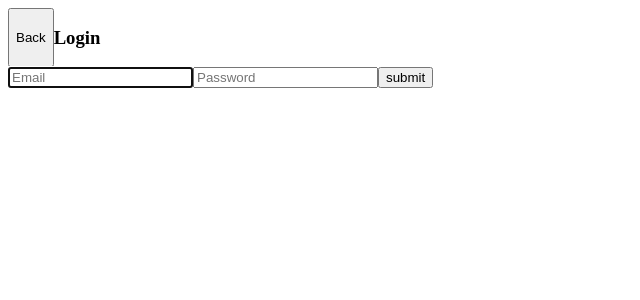
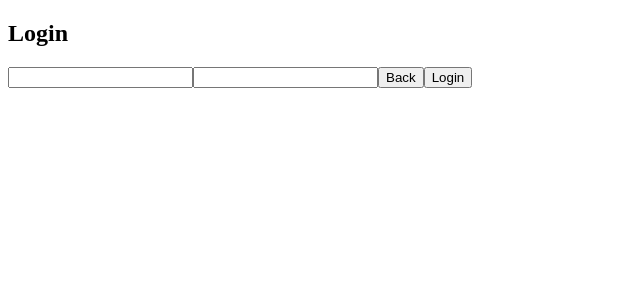
Before and after one commit to immuto-inc/Chrome-Extension, a React (Create React App) app in the folder immuto-extension/: page / in a window 1280 px wide. Both pictures are taken after a click on the button "Login". Shown: the top 300 px of the page, without its empty margins (0-640 px from the left). Built offline with nearby package versions, Linux system fonts and the light colour scheme.

Commit message:
core funcitonaity finished

```diff
--- a/immuto-extension/public/_locales/en/messages.json
+++ b/immuto-extension/public/_locales/en/messages.json
@@ -8,7 +8,7 @@
         "description": "Extension description"
     },
     "openContextMenuTitle": {
-        "message": "Backup With Immuto",
+        "message": "Verify/Backup With Immuto",
         "description": "context menu button text"
     }
 }
--- a/immuto-extension/public/upload_frame.html
+++ b/immuto-extension/public/upload_frame.html
@@ -28,7 +28,7 @@ iframe {
 </style>
 <body>
     <div id="modal-body">
-        <h2>Would you like to store a backup of this file?</h2>
+        <h2>No reccord exists for this file. Create one?</h2>
         <label for="name">Record Name: </label>
         <input
             type="text"
--- /dev/null
+++ b/immuto-extension/src/components/AutoPrompt.js
@@ -0,0 +1,26 @@
+import React, { useEffect, useState } from "react";
+
+export default function AutoPrompt() {
+    const [autoPrompt, setAutoPrompt] = useState("off");
+
+    useEffect(() => {
+        setAutoPrompt(window.localStorage.IMMUTO_EXTENSION_autoPrompt);
+    }, []);
+
+    const handleClick = () => {
+        if (autoPrompt === "on") {
+            setAutoPrompt("off");
+            window.localStorage.IMMUTO_EXTENSION_autoPrompt = "off";
+        } else {
+            setAutoPrompt("on");
+            window.localStorage.IMMUTO_EXTENSION_autoPrompt = "on";
+        }
+    };
+
+    return (
+        <div>
+            Auto-Prompt:
+            <button onClick={() => handleClick()}>{autoPrompt}</button>
+        </div>
+    );
+}
--- a/immuto-extension/src/components/Dashboard.js
+++ b/immuto-extension/src/components/Dashboard.js
@@ -7,7 +7,6 @@ let im = Immuto.init(true, "https://dev.immuto.io");
 
 export default function Dashboard({ redirect }) {
     if (im.authToken) {
-        console.log("token: ", im.authToken);
         return <LoggedInDashboard redirect={redirect} />;
     } else {
         return <LoggedOutDashboard redirect={redirect} />;
--- a/immuto-extension/src/components/LoggedInDashboard.js
+++ b/immuto-extension/src/components/LoggedInDashboard.js
@@ -1,14 +1,15 @@
 import React from "react";
+import AutoPrompt from "./AutoPrompt";
 import FileUpload from "./FileUpload";
-const Immuto = window.Immuto; // Load global, injected by pre-built immuto.js
+
+const Immuto = window.Immuto;
 let im = Immuto.init(true, "https://dev.immuto.io");
 export default function LoggedInDashboard({ redirect }) {
     const handleLogout = async () => {
         await im
             .deauthenticate()
             .then((res) => {
-                window.localStorage.password = "";
-                console.log("logged out");
+                window.localStorage.IMMUTO_EXTENSION_password = "";
             })
             .catch((err) => console.error(err));
         redirect("login");
@@ -17,6 +18,7 @@ export default function LoggedInDashboard({ redirect }) {
     return (
         <>
             <div style={{ display: "inline-flex" }}>
+                <AutoPrompt />
                 <FileUpload />
                 <button onClick={() => handleLogout()}>Logout</button>
             </div>
--- a/immuto-extension/src/components/Login.js
+++ b/immuto-extension/src/components/Login.js
@@ -1,45 +1,54 @@
-import { ErrorMessage, Field, Form, Formik } from "formik";
-import React from "react";
-import * as LoginService from "./login.service";
+import React, { useState } from "react";
+const Immuto = window.Immuto;
+let im = Immuto.init(true, "https://dev.immuto.io");
 
 export default function Login({ redirect }) {
+    const [email, setEmail] = useState("");
+    const [password, setPassword] = useState("");
+    const [error, setError] = useState("");
+
+    const handleSubmit = async (e) => {
+        e.preventDefault();
+
+        await im.deauthenticate().catch((err) => console.error(err));
+
+        await im
+            .authenticate(email, password)
+            .then((authToken) => {
+                if (authToken) {
+                    console.log("Login Successful");
+                    window.localStorage.IMMUTO_EXTENSION_password = password;
+                    redirect("dashboard");
+                }
+            })
+            .catch((err) => {
+                console.error(err);
+            });
+        setEmail("");
+        setPassword("");
+        setError("incorrect credentials");
+    };
+
     return (
         <>
-            <div style={{ display: "inline-flex" }}>
-                <button onClick={() => redirect("dashboard")}>Back</button>
-                <h3>Login</h3>
-            </div>
-            <Formik {...LoginService.formikProps}>
-                {({ errors, touched, ...props }) => (
-                    <Form>
-                        {/* Email Field  */}
-                        <>
-                            <Field
-                                name={LoginService.FIELDS.EMAIL}
-                                as={LoginService.TextInput}
-                                {...props}
-                            />
-                            <ErrorMessage name={LoginService.FIELDS.EMAIL}>
-                                {(msg) => <LoginService.Error msg={msg} />}
-                            </ErrorMessage>
-                        </>
-
-                        {/* Password Field  */}
-                        <>
-                            <Field
-                                name={LoginService.FIELDS.PASSWORD}
-                                as={LoginService.PasswordInput}
-                                {...props}
-                            />
-                            <ErrorMessage name={LoginService.FIELDS.PASSWORD}>
-                                {(msg) => <LoginService.Error msg={msg} />}
-                            </ErrorMessage>
-                        </>
-
-                        <button type="submit">submit</button>
-                    </Form>
-                )}
-            </Formik>
+            <h2>Login</h2>
+            {error ? error : null}
+            <form onSubmit={(e) => handleSubmit(e)}>
+                <input
+                    type="email"
+                    value={email}
+                    onChange={(e) => setEmail(e.target.value)}
+                />
+                <input
+                    type="password"
+                    value={password}
+                    onChange={(e) => setPassword(e.target.value)}
+                />
+                <button onClick={() => redirect("loggedOutDashboard")}>
+                    Back
+                </button>
+                <button type="submit">Login</button>
+            </form>
         </>
     );
 }
--- a/immuto-extension/src/components/login.service.js
+++ /dev/null
@@ -1,80 +0,0 @@
-import React from "react";
-import * as Yup from "yup";
-
-const Immuto = window.Immuto; // Load global, injected by pre-built immuto.js
-let im = Immuto.init(true, "https://dev.immuto.io");
-
-export const FIELDS = {
-    EMAIL: "email",
-    PASSWORD: "password",
-};
-
-export const INITIAL_VALUES = {
-    [FIELDS.EMAIL]: "",
-    [FIELDS.PASSWORD]: "",
-};
-
-export const handleSubmit = async (values, actions) => {
-    let { email, password } = values;
-
-    await im.deauthenticate().catch((err) => console.error(err));
-
-    await im
-        .authenticate(email, password)
-        .then((authToken) => {
-            if (authToken) {
-                console.log("Login Successful");
-                // TODO - Look to see if there is a way to encrypt it in local storage
-                window.localStorage.password = password;
-            }
-        })
-        .catch((err) => {
-            console.error(err);
-        });
-    actions.resetForm();
-};
-
-export const SignupSchema = Yup.object().shape({
-    [FIELDS.EMAIL]: Yup.string()
-        .email("Invalid email")
-        .required("Email is required."),
-    [FIELDS.PASSWORD]: Yup.string().required("Password is required"),
-});
-
-export const formikProps = {
-    initialValues: INITIAL_VALUES,
-    onSubmit: handleSubmit,
-    validationSchema: SignupSchema,
-    validateOnChange: true,
-};
-
-export const TextInput = ({ handleChange, handleBlur, values, name }) => (
-    <input
-        autoFocus
-        type="text"
-        onChange={handleChange}
-        onBlur={handleBlur}
-        value={values[name]}
-        name={name}
-        placeholder="Email"
-        autoComplete="on"
-    />
-);
-
-export const PasswordInput = ({ handleChange, handleBlur, values, name }) => (
-    <input
-        type="password"
-        onChange={handleChange}
-        onBlur={handleBlur}
-        value={values[name]}
-        name={name}
-        placeholder="Password"
-        autoComplete="on"
-    />
-);
-
-export const Error = ({ msg }) => (
-    <div>
-        <p>{msg}</p>
-    </div>
-);
```
Also changed, not shown: immuto-extension/public/background.js (+12 -5 lines), immuto-extension/public/content.js (+32 -23 lines).
